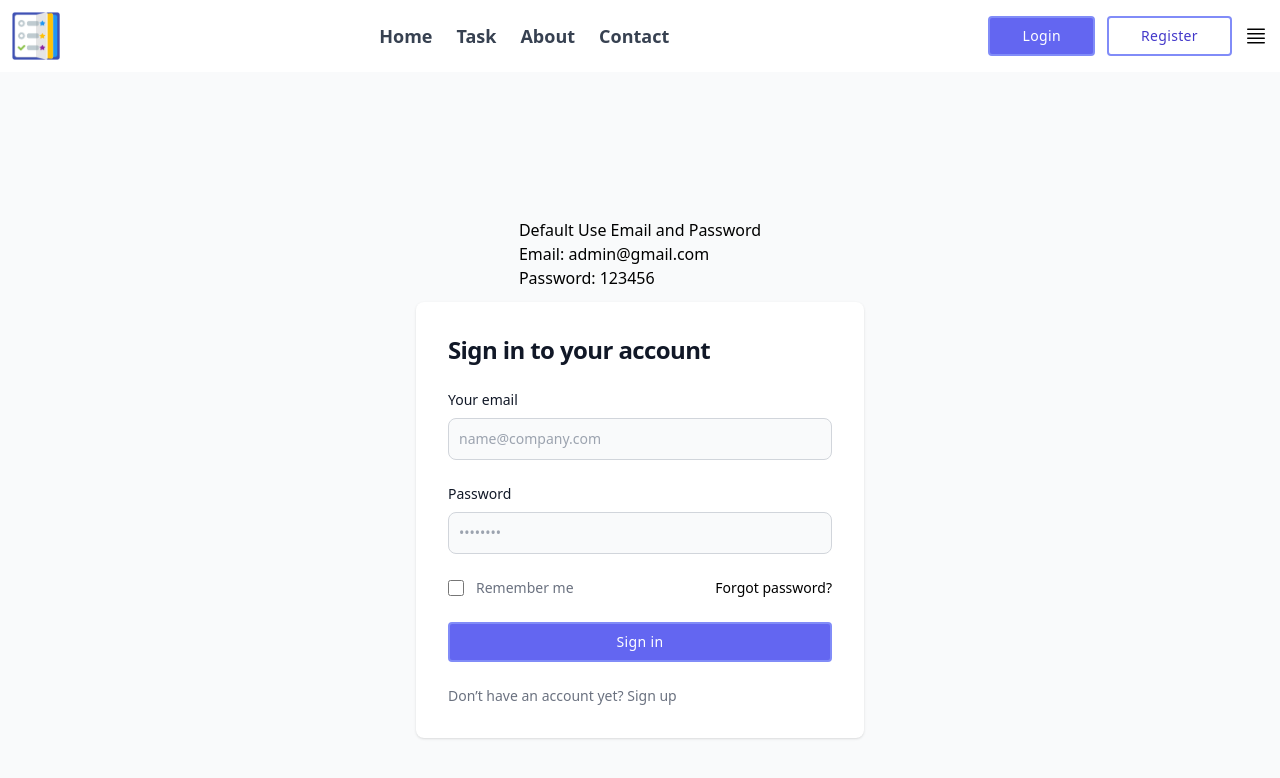
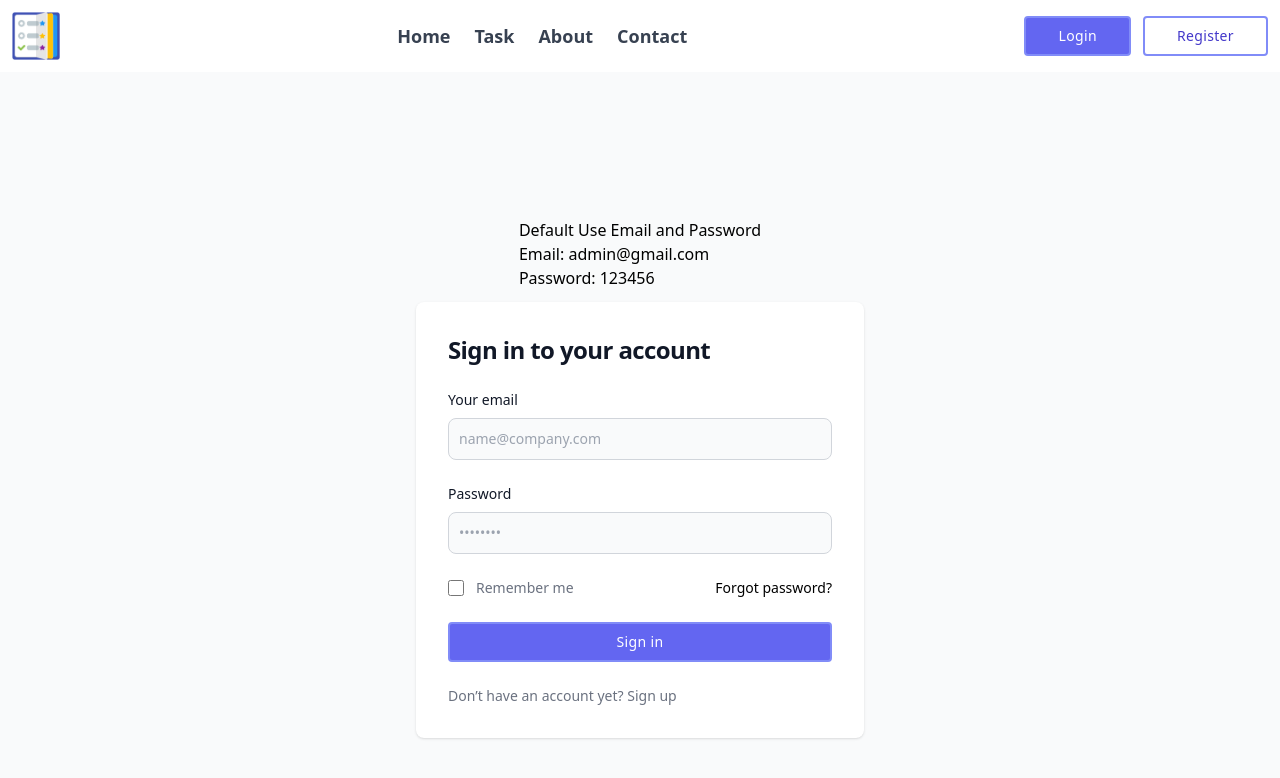
Before and after one commit to creativehimel/Todos-App, a Vue app: page /login in a window 1280 px wide. Shown: the top 778 px of the page. Built offline with nearby package versions, Linux system fonts and the light colour scheme; what vue-sweetalert2 would draw is missing.

Commit message:
Project Done

```diff
--- a/src/components/Header/Header.vue
+++ b/src/components/Header/Header.vue
@@ -52,7 +52,7 @@ const isActive = ref(false)
           <button v-if="authStore.isAuthenticated" @click="authStore.logout()" class="text-indigo-700 hover:text-white bg-white border-2 border-indigo-400 px-8 py-2 rounded text-sm font-medium tracking-wide hover:bg-indigo-600 transition-colors duration-300">
             <RouterLink to="/register">Logout</RouterLink>
           </button>
-          <button @click="isActive = !isActive">
+          <button @click="isActive = !isActive" class="md:hidden">
             <svg xmlns="http://www.w3.org/2000/svg" fill="none" viewBox="0 0 24 24" stroke-width="1.5" stroke="currentColor" class="w-6 h-6">
               <path stroke-linecap="round" stroke-linejoin="round" d="M3.75 5.25h16.5m-16.5 4.5h16.5m-16.5 4.5h16.5m-16.5 4.5h16.5" />
             </svg>
```
